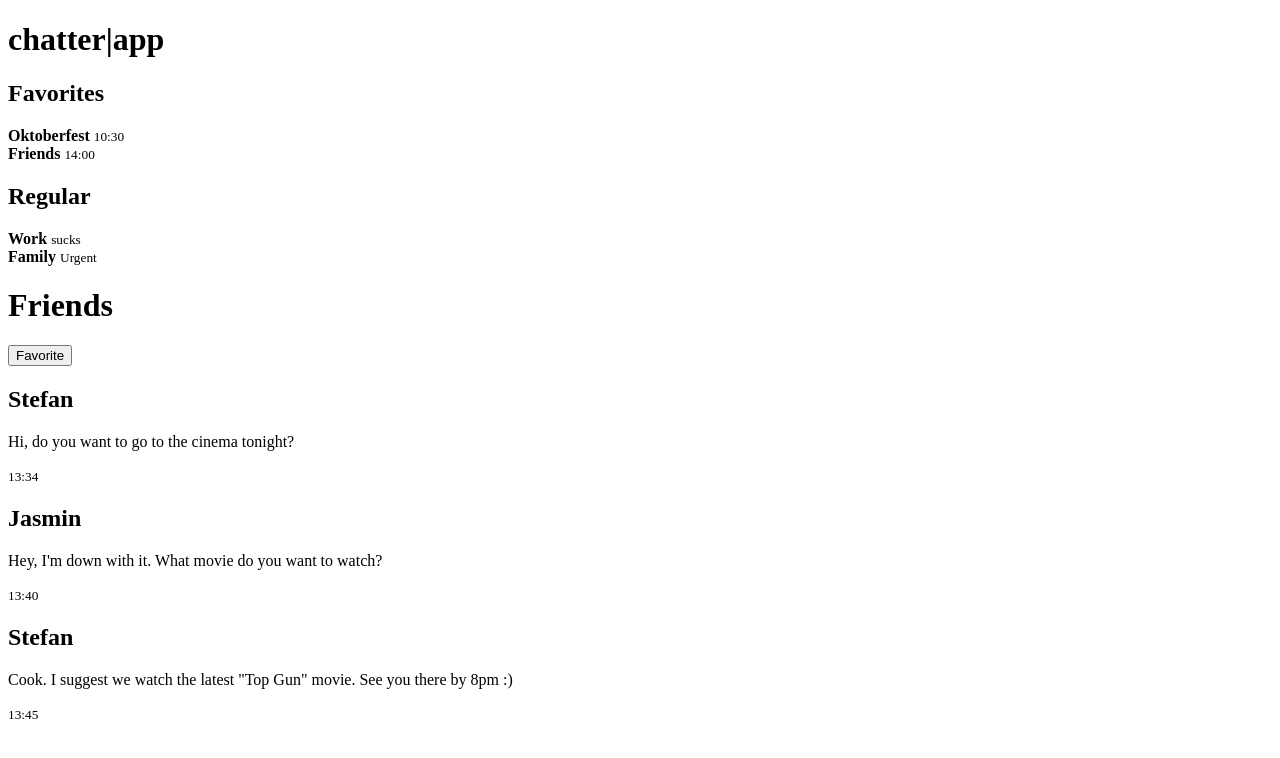
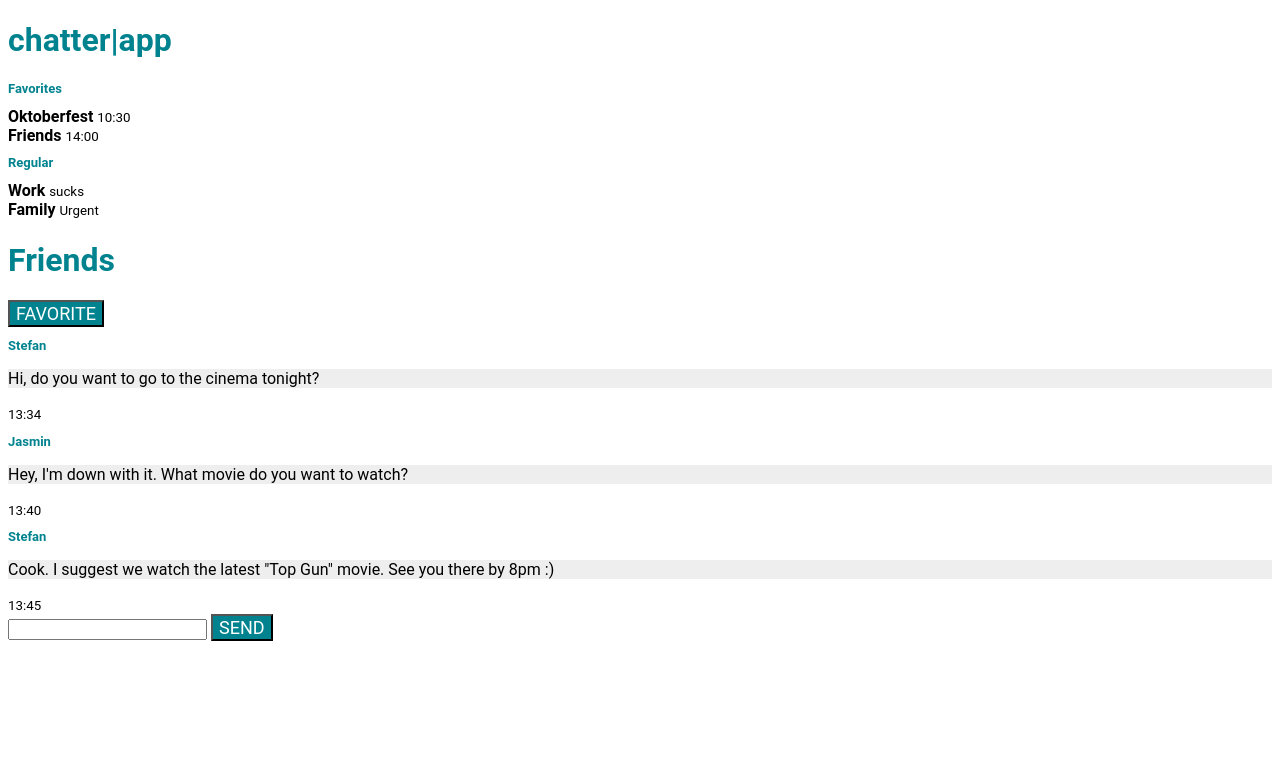
Before and after one commit to stefanvogel95/MYOA-MOOC, a plain HTML site: page index.html in a window 1280 px wide. Drawn offline with Linux system fonts and the light colour scheme.

Commit message:
app ist fertig

```diff
--- a/index.html
+++ b/index.html
@@ -1,14 +1,36 @@
 <!DOCTYPE html>
 <html>
 
-
+<!-- Head Section including title -->
 <head>
     <title>chatter|app</title>
-    <meta charset="UTF-8">
-    <!-- The head section contains information about the document (such as title, author and type of characters).-->
+
+    <!-- This is the CSS part-->
     <style>
+            /* Standard font setting */
+    * {
+            /*Sans-Serif ist das Backup für alle Betriebssysteme*/
+            font-family: "Roboto", Arial, Sans-Serif;
+        }
 
-        /* This is a CSS Comment! */
+    h1 {
+        color: #00838f
+    }
+    h2 {
+        color: #00838f;
+        font-size:small;
+    }
+
+    p {
+        background-color: #eeeeee;
+    }
+
+    button {
+        background-color: #00838f;
+        text-transform: uppercase;
+        color: white;
+        font-size: large
+    }
 
 
     </style>
@@ -41,7 +63,9 @@
 
     <h2>Stefan</h2>
     <p>Cook. I suggest we watch the latest "Top Gun" movie. See you there by 8pm :)</p>
-<small>13:45</small>
+    <small>13:45</small> <br>
+
+    <input> <button>Send</button>
 
 
 
```
Lines whose indentation alone changed are shown as unchanged.
